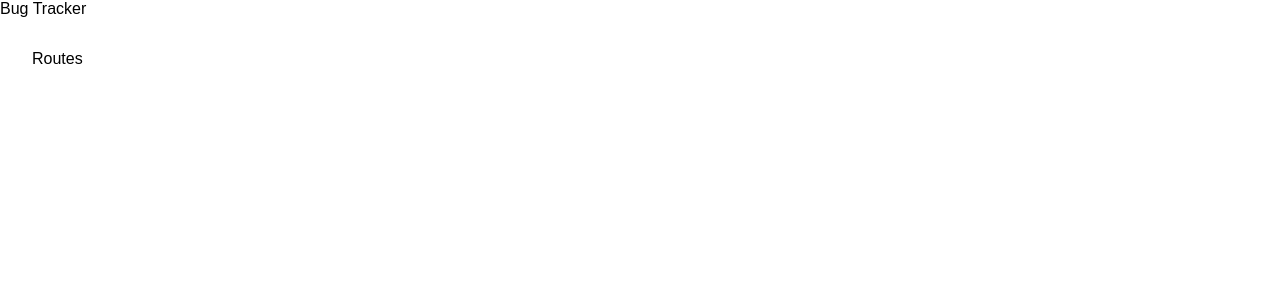
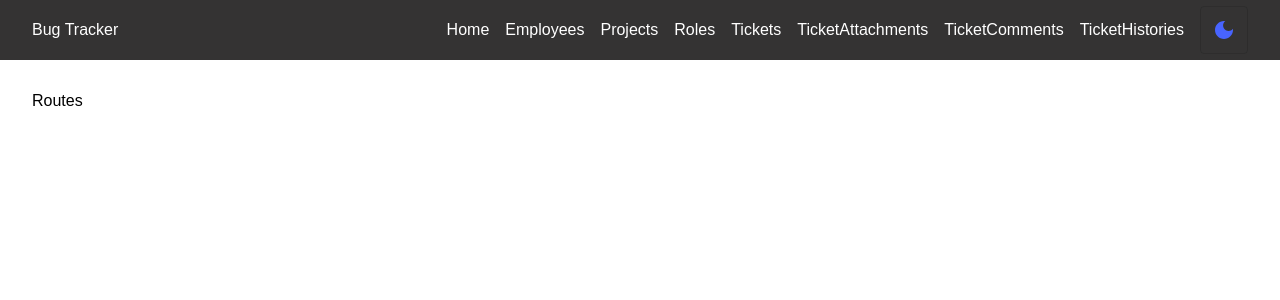
Before and after one commit to AurelienEbeng/BugTracker, a React (Create React App) app in the folder frontend/: page /roles in a window 1280 px wide. Shown: the top 300 px of the page. Built offline with nearby package versions, Linux system fonts and the light colour scheme.

Commit message:
worked on navbar. Added dark mode button. Worked on navbar.scss, added the styling for the desktop version dark mode and light mode.

```diff
--- a/frontend/src/components/navbar/Navbar.component.tsx
+++ b/frontend/src/components/navbar/Navbar.component.tsx
@@ -1,14 +1,50 @@
-import './navbar.scss'
+import { useContext } from "react";
+import "./navbar.scss";
+import { Link } from "react-router-dom";
+import { Menu, LightMode, DarkMode } from "@mui/icons-material";
+import { ToggleButton } from "@mui/material";
+import { ThemeContext } from "../../context/theme.context";
 
+const links = [
+  { href: "/", label: "Home" },
+  { href: "/employees", label: "Employees" },
+  { href: "/projects", label: "Projects" },
+  { href: "/roles", label: "Roles" },
+  { href: "/Tickets", label: "Tickets" },
+  { href: "/TicketAttachments", label: "TicketAttachments" },
+  { href: "/TicketComments", label: "TicketComments" },
+  { href: "/TicketHistories", label: "TicketHistories" },
+];
 const Navbar = () => {
+  const { darkMode, toggleDarkMode } = useContext(ThemeContext);
   return (
-    <div className='navbar'>
-        <div className="brand">
-            <span>Bug Tracker</span>
-        </div>
-        <div className="menu"></div>
+    <div className="navbar">
+      <div className="brand">
+        <span>Bug Tracker</span>
+      </div>
+      <div className="menu">
+        <ul>
+          {links.map((item) => (
+            <li key={item.href}>
+              <Link to={item.href}>{item.label}</Link>
+            </li>
+          ))}
+        </ul>
+      </div>
+      <div className="hamburger">
+        <Menu />
+      </div>
+      <div className="toggle">
+        <ToggleButton
+          value={"check"}
+          selected={darkMode}
+          onChange={toggleDarkMode}
+        >
+          {darkMode ? <LightMode /> : <DarkMode />}
+        </ToggleButton>
+      </div>
     </div>
-  )
-}
+  );
+};
 
-export default Navbar
+export default Navbar;
--- a/frontend/src/components/navbar/navbar.scss
+++ b/frontend/src/components/navbar/navbar.scss
@@ -0,0 +1,38 @@
+@import "../../mixins";
+.navbar {
+  @include d-flex(row, space-between, center);
+  //color: var(--text-color1);
+  color: #fff;
+  background-color: rgb(52, 51, 51);
+  width: 100%;
+  height: 60px;
+  padding: 0 2rem;
+
+  .brand {
+    flex: 1;
+  }
+
+  .menu {
+    ul {
+      @include d-flex(row, flex-start, center);
+      gap: 1rem;
+      li a {
+        color: #fff;
+        cursor: pointer;
+      }
+    }
+  }
+
+  .hamburger {
+    display: none;
+    cursor: pointer;
+  }
+
+  .toggle {
+    margin-left: 1rem;
+    cursor: pointer;
+    svg {
+      color: var(--blue);
+    }
+  }
+}
--- a/frontend/src/global.scss
+++ b/frontend/src/global.scss
@@ -34,6 +34,7 @@
 .app {
   color: var(--text-color1);
   background-color: var(--bg-color);
+  transition: all 0.3s ease-in-out;
   &.dark {
     --bg-color: #000;
     --text-color1: #fff;
```
